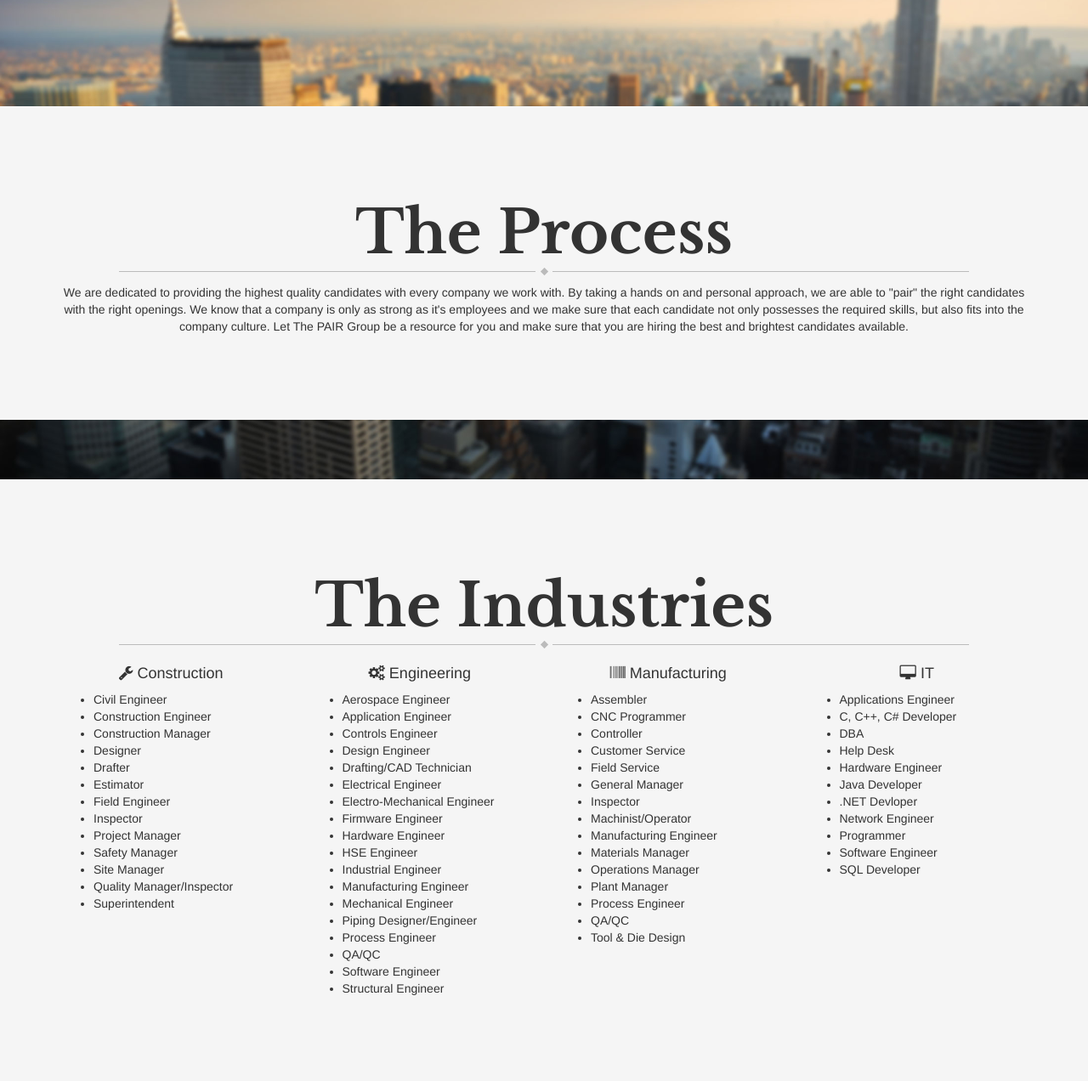
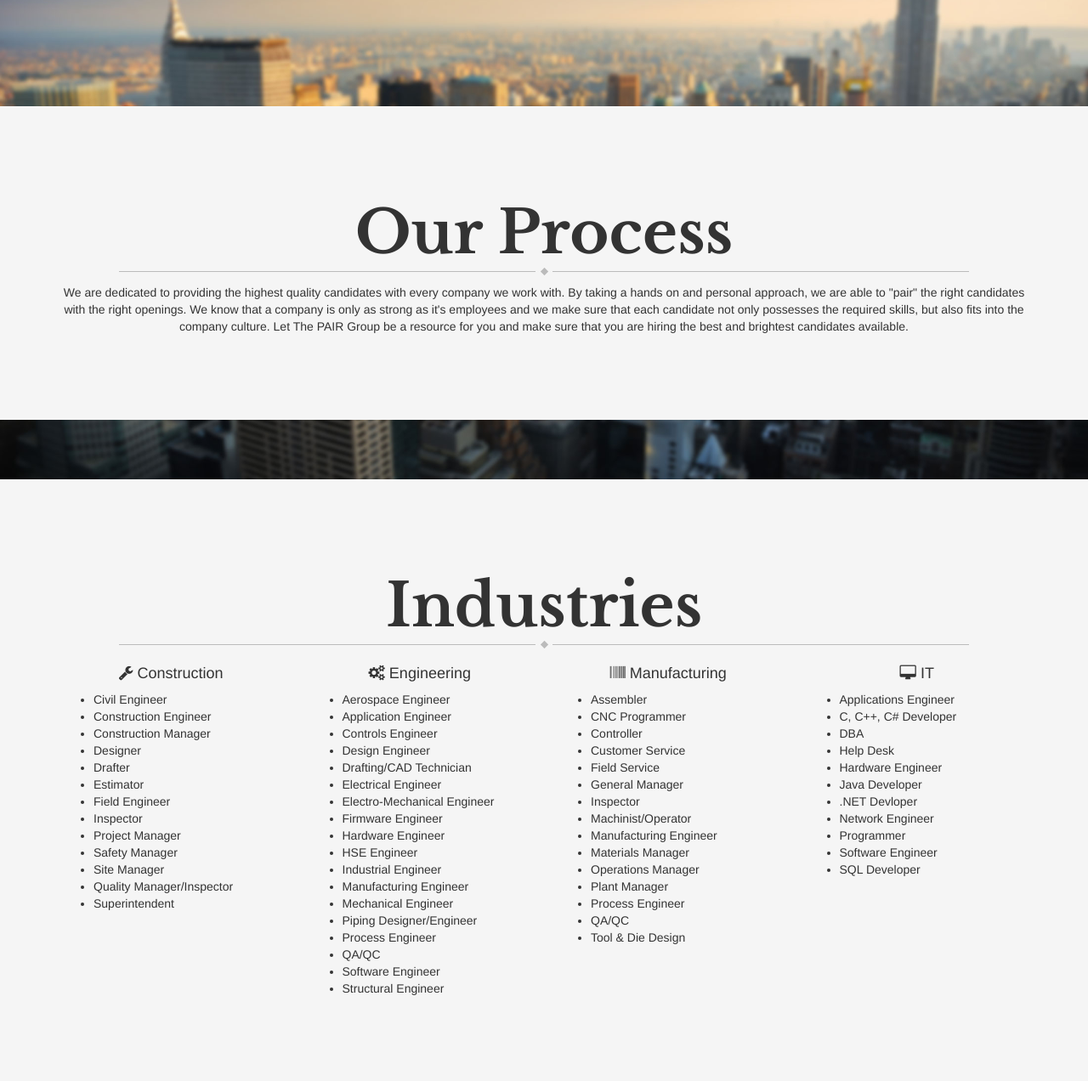
Before and after one commit to barberj/pair_staffing, a Flask app: page / in a window 1280 px wide. Shown: the part 217-1489 px from the top of the page at 85% size. Run offline with Flask 2, Linux system fonts and the light colour scheme; some libraries are stand-ins or nearby versions.

```diff
--- a/templates/index.html
+++ b/templates/index.html
@@ -27,7 +27,7 @@
     <div class="container">
       <div class="row">
         <div class="col-md-12">
-          <h1>The Process</h1>
+          <h1>Our Process</h1>
           <p>
 We are dedicated to providing the highest quality candidates with every company we work with.  By taking a hands on and personal approach, we are able to "pair" the right candidates with the right openings.  We know that a company is only as strong as it's employees and we make sure that each candidate not only possesses the required skills, but also fits into the company culture.  Let The PAIR Group be a resource for you and make sure that you are hiring the best and brightest candidates available.
           </p>
@@ -39,7 +39,7 @@ We are dedicated to providing the highest quality candidates with every company
     <div class="container">
       <div class="row">
         <div class="col-md-12">
-          <h1>The Industries</h1>
+          <h1>Industries</h1>
         </div>
         <div class="col-md-3">
           <h4><i class="fa fa-wrench"></i> Construction</h4>
```
